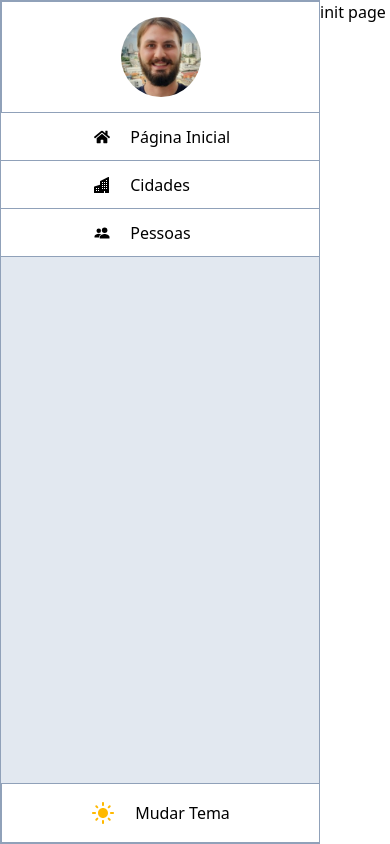
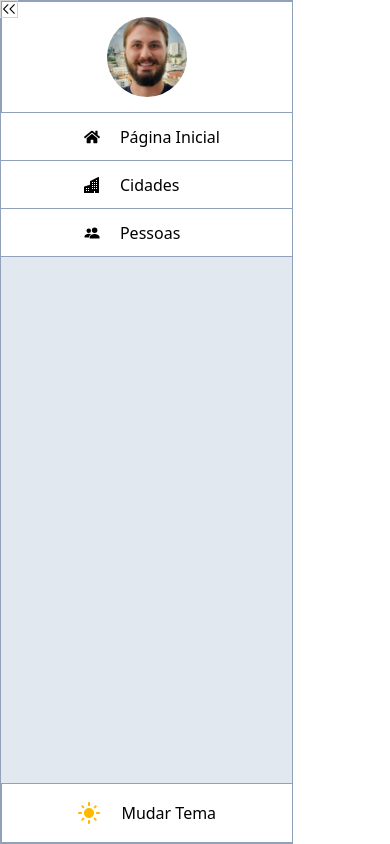
Before and after one commit to mcsordi/Data-Viewer, a React (Create React App) app: page / in a window 390 px wide. Built offline with nearby package versions, Linux system fonts and the light colour scheme.

Commit message:
feat: drawer responsivity has been modified

```diff
--- a/src/input.css
+++ b/src/input.css
@@ -1 +1,4 @@
 @import 'tailwindcss';
+@theme {
+  --breakpoint-xs: 30rem;
+}
--- a/src/layout/pages/CommonPage/index.tsx
+++ b/src/layout/pages/CommonPage/CommonPage.tsx
@@ -1,6 +1,8 @@
-import React from 'react';
+import React, { useState } from 'react';
 import { DrawerNav } from '../../../shared/components/DrawerNav/DrawerNav';
 import { ThemeButton } from '../../../shared/components/ThemeButton/ThemeButton';
+import { RxDoubleArrowRight } from 'react-icons/rx';
+
 type TCommonPage = {
   children: React.ReactNode;
   navigation: { icon: React.ReactNode; text: string; whereTo: string }[];
@@ -8,9 +10,16 @@ type TCommonPage = {
 type Navigation = { icon: React.ReactNode; text: string; whereTo: string };
 
 export const CommonPage: React.FC<TCommonPage> = ({ children, navigation }) => {
+  const [showDrawer, setShowDrawer] = useState<boolean>(true);
+
+  const handleClick: () => void = () => {
+    return setShowDrawer((value) => !value);
+  };
   return (
     <div className="flex flex-row bg-white">
-      <div className="bg-slate-200 w-xs min-h-screen border border-slate-400 relative">
+      <div
+        className={`${showDrawer ? 'visible' : 'hidden'} relative z-10 sm:flex sm:flex-col sm:visible bg-slate-200 w-3/4 xs:w-2/4 sm:w-xs min-h-screen border border-slate-400`}
+      >
         <div className="bg-white border border-r-0 border-slate-400 h-28 flex items-center justify-center">
           <div className="w-20 border-0 rounded-full">
             <img
@@ -32,7 +41,17 @@ export const CommonPage: React.FC<TCommonPage> = ({ children, navigation }) => {
         })}
         <ThemeButton />
       </div>
-      <div>{children}</div>
+      <button
+        className="border border-neutral-300 visible sm:hidden z-10 absolute"
+        onClick={handleClick}
+      >
+        {showDrawer ? (
+          <RxDoubleArrowRight className="rotate-180 ease-in-out transition duration-300" />
+        ) : (
+          <RxDoubleArrowRight className="ease-in-out transition duration-300" />
+        )}
+      </button>
+      <div className="flex absolute sm:relative">{children}</div>
     </div>
   );
 };
--- a/src/output.css
+++ b/src/output.css
@@ -374,6 +374,7 @@
     --default-mono-font-variation-settings: var(
       --font-mono--font-variation-settings
     );
+    --breakpoint-xs: 30rem;
   }
 }
 @layer base {
@@ -536,11 +537,23 @@
   .static {
     position: static;
   }
+  .top-0 {
+    top: calc(var(--spacing) * 0);
+  }
+  .top-10 {
+    top: calc(var(--spacing) * 10);
+  }
   .bottom-0 {
     bottom: calc(var(--spacing) * 0);
   }
+  .z-10 {
+    z-index: 10;
+  }
   .\!container {
     width: 100% !important;
+    @media (width >= 30rem) {
+      max-width: 30rem !important;
+    }
     @media (width >= 40rem) {
       max-width: 40rem !important;
     }
@@ -559,6 +572,9 @@
   }
   .container {
     width: 100%;
+    @media (width >= 30rem) {
+      max-width: 30rem;
+    }
     @media (width >= 40rem) {
       max-width: 40rem;
     }
@@ -599,6 +615,12 @@
   .table {
     display: table;
   }
+  .h-2 {
+    height: calc(var(--spacing) * 2);
+  }
+  .h-6 {
+    height: calc(var(--spacing) * 6);
+  }
   .h-12 {
     height: calc(var(--spacing) * 12);
   }
@@ -620,17 +642,38 @@
   .w-1\/4 {
     width: calc(1/4 * 100%);
   }
+  .w-3 {
+    width: calc(var(--spacing) * 3);
+  }
+  .w-3\/4 {
+    width: calc(3/4 * 100%);
+  }
   .w-20 {
     width: calc(var(--spacing) * 20);
+  }
+  .w-fit {
+    width: fit-content;
   }
   .w-full {
     width: 100%;
   }
+  .w-screen {
+    width: 100vw;
+  }
   .w-xs {
     width: var(--container-xs);
   }
+  .max-w-fit {
+    max-width: fit-content;
+  }
+  .max-w-full {
+    max-width: 100%;
+  }
   .border-collapse {
     border-collapse: collapse;
+  }
+  .rotate-180 {
+    rotate: 180deg;
   }
   .transform {
     transform: var(--tw-rotate-x) var(--tw-rotate-y) var(--tw-rotate-z) var(--tw-skew-x) var(--tw-skew-y);
@@ -640,6 +683,9 @@
   }
   .resize {
     resize: both;
+  }
+  .flex-col {
+    flex-direction: column;
   }
   .flex-row {
     flex-direction: row;
@@ -688,8 +734,17 @@
     border-left-style: var(--tw-border-style);
     border-left-width: 0px;
   }
+  .border-neutral-300 {
+    border-color: var(--color-neutral-300);
+  }
+  .border-slate-300 {
+    border-color: var(--color-slate-300);
+  }
   .border-slate-400 {
     border-color: var(--color-slate-400);
+  }
+  .bg-black {
+    background-color: var(--color-black);
   }
   .bg-neutral-200 {
     background-color: var(--color-neutral-200);
@@ -764,6 +819,53 @@
     transition-property: color, background-color, border-color, outline-color, text-decoration-color, fill, stroke, --tw-gradient-from, --tw-gradient-via, --tw-gradient-to, opacity, box-shadow, transform, translate, scale, rotate, filter, -webkit-backdrop-filter, backdrop-filter;
     transition-timing-function: var(--tw-ease, var(--default-transition-timing-function));
     transition-duration: var(--tw-duration, var(--default-transition-duration));
+  }
+  .duration-300 {
+    --tw-duration: 300ms;
+    transition-duration: 300ms;
+  }
+  .duration-1000 {
+    --tw-duration: 1000ms;
+    transition-duration: 1000ms;
+  }
+  .ease-in-out {
+    --tw-ease: var(--ease-in-out);
+    transition-timing-function: var(--ease-in-out);
+  }
+  .xs\:w-2\/4 {
+    @media (width >= 30rem) {
+      width: calc(2/4 * 100%);
+    }
+  }
+  .sm\:visible {
+    @media (width >= 40rem) {
+      visibility: visible;
+    }
+  }
+  .sm\:relative {
+    @media (width >= 40rem) {
+      position: relative;
+    }
+  }
+  .sm\:flex {
+    @media (width >= 40rem) {
+      display: flex;
+    }
+  }
+  .sm\:hidden {
+    @media (width >= 40rem) {
+      display: none;
+    }
+  }
+  .sm\:w-xs {
+    @media (width >= 40rem) {
+      width: var(--container-xs);
+    }
+  }
+  .sm\:flex-col {
+    @media (width >= 40rem) {
+      flex-direction: column;
+    }
   }
 }
 @keyframes spin {
@@ -954,3 +1056,11 @@
   syntax: "*";
   inherits: false;
 }
+@property --tw-duration {
+  syntax: "*";
+  inherits: false;
+}
+@property --tw-ease {
+  syntax: "*";
+  inherits: false;
+}
--- a/src/shared/routes/index.tsx
+++ b/src/shared/routes/index.tsx
@@ -1,5 +1,5 @@
 import { BrowserRouter, Route, Routes } from 'react-router-dom';
-import { CommonPage } from '../../layout/pages/CommonPage';
+import { CommonPage } from '../../layout/pages/CommonPage/CommonPage';
 import { FaHome } from 'react-icons/fa';
 import { BsBuildingsFill } from 'react-icons/bs';
 import { IoPeopleSharp } from 'react-icons/io5';
```
